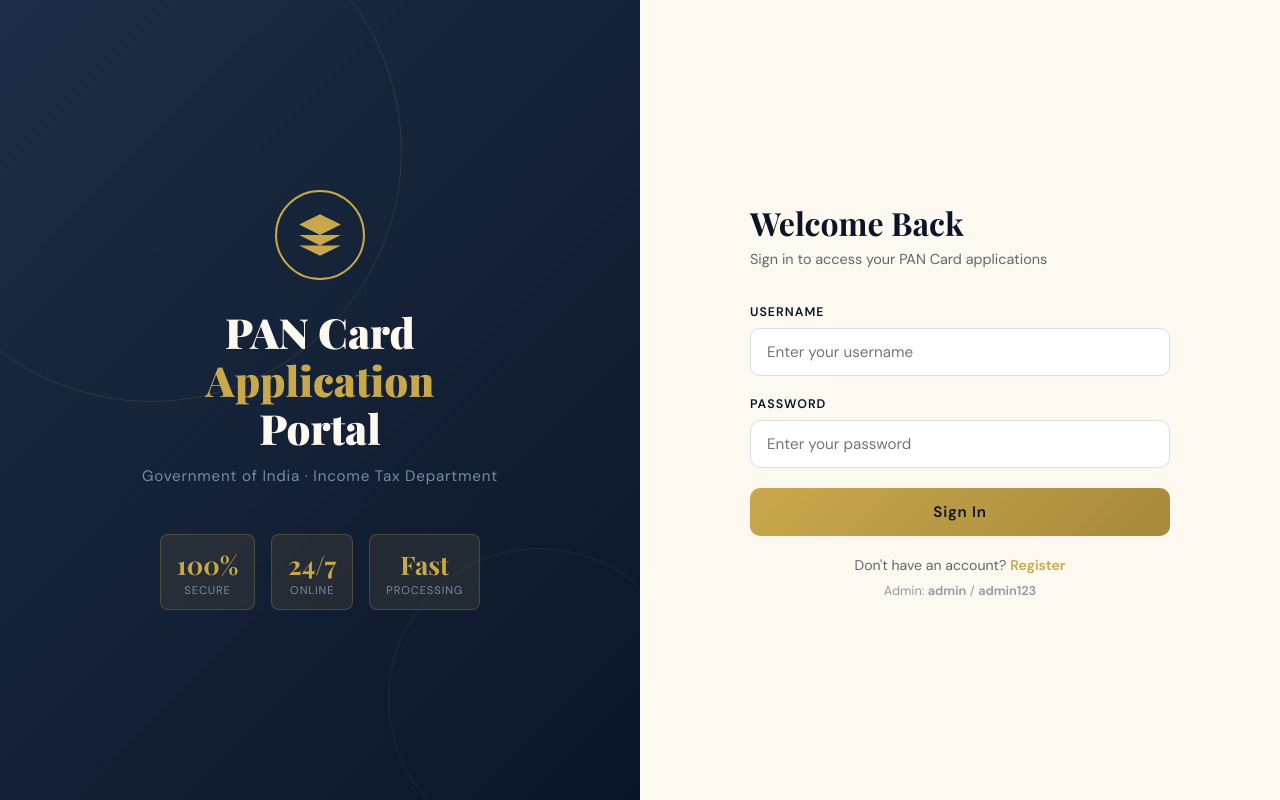
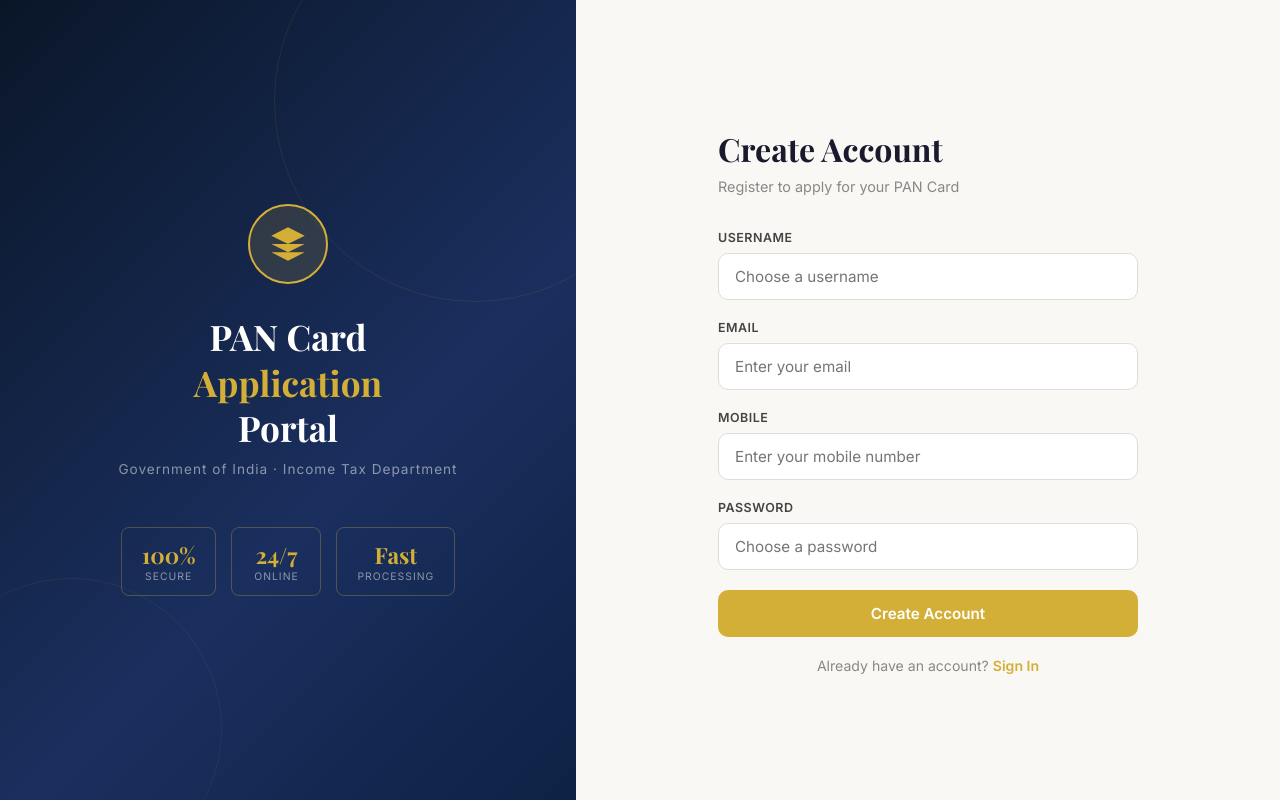
Before and after one commit to Magamin2260/magaminpan, a Flask app: page /register in a window 1280 px wide. Run offline with Flask 3, Linux system fonts and the light colour scheme.

Commit message:
fix register form

```diff
--- a/templates/login.html
+++ b/templates/login.html
@@ -3,64 +3,111 @@
 <head>
 <meta charset="UTF-8">
 <meta name="viewport" content="width=device-width, initial-scale=1.0">
-<title>PAN Card Portal — Login</title>
-<link rel="stylesheet" href="{{ url_for('static', filename='style.css') }}">
+<title>PAN Card Portal - Login</title>
+<link rel="preconnect" href="https://fonts.googleapis.com">
+<link href="https://fonts.googleapis.com/css2?family=Playfair+Display:wght@600;700&family=Inter:wght@300;400;500;600&display=swap" rel="stylesheet">
+<style>
+* { margin: 0; padding: 0; box-sizing: border-box; }
+body { font-family: 'Inter', sans-serif; min-height: 100vh; display: flex; }
+
+.brand-panel {
+    width: 45%;
+    background: linear-gradient(135deg, #0a1628 0%, #1a2f5e 60%, #0d2244 100%);
+    display: flex; flex-direction: column; align-items: center; justify-content: center;
+    padding: 60px 40px; position: relative; overflow: hidden;
+}
+.brand-panel::before {
+    content: ''; position: absolute; width: 400px; height: 400px;
+    border: 1px solid rgba(212,175,55,0.1); border-radius: 50%;
+    top: -100px; right: -100px;
+}
+.brand-panel::after {
+    content: ''; position: absolute; width: 300px; height: 300px;
+    border: 1px solid rgba(212,175,55,0.08); border-radius: 50%;
+    bottom: -80px; left: -80px;
+}
+.logo { width: 80px; height: 80px; background: rgba(212,175,55,0.15);
+    border: 2px solid #d4af37; border-radius: 50%; display: flex;
+    align-items: center; justify-content: center; margin-bottom: 30px; }
+.logo svg { width: 40px; height: 40px; fill: #d4af37; }
+.brand-title { font-family: 'Playfair Display', serif; font-size: 2.2rem;
+    color: white; text-align: center; line-height: 1.3; margin-bottom: 10px; }
+.brand-title span { color: #d4af37; }
+.brand-subtitle { color: rgba(255,255,255,0.5); font-size: 0.85rem;
+    text-align: center; margin-bottom: 50px; letter-spacing: 1px; }
+.badges { display: flex; gap: 15px; flex-wrap: wrap; justify-content: center; }
+.badge { border: 1px solid rgba(212,175,55,0.3); border-radius: 8px;
+    padding: 12px 20px; text-align: center; min-width: 90px; }
+.badge-num { font-family: 'Playfair Display', serif; font-size: 1.4rem;
+    color: #d4af37; font-weight: 700; }
+.badge-label { font-size: 0.65rem; color: rgba(255,255,255,0.5);
+    letter-spacing: 1px; text-transform: uppercase; }
+
+.form-panel {
+    width: 55%; background: #faf8f4;
+    display: flex; align-items: center; justify-content: center; padding: 60px 40px;
+}
+.form-box { width: 100%; max-width: 420px; }
+.form-title { font-family: 'Playfair Display', serif; font-size: 2rem;
+    color: #1a1a2e; margin-bottom: 8px; }
+.form-subtitle { color: #888; font-size: 0.9rem; margin-bottom: 35px; }
+
+.flash { padding: 12px 16px; border-radius: 8px; margin-bottom: 20px; font-size: 0.88rem; }
+.flash.error { background: #fef2f2; color: #dc2626; border: 1px solid #fecaca; }
+.flash.success { background: #f0fdf4; color: #16a34a; border: 1px solid #bbf7d0; }
+
+.form-group { margin-bottom: 20px; }
+label { display: block; font-size: 0.78rem; font-weight: 600;
+    color: #444; letter-spacing: 0.5px; text-transform: uppercase; margin-bottom: 8px; }
+input { width: 100%; padding: 13px 16px; border: 1.5px solid #e0ddd8;
+    border-radius: 10px; font-size: 0.95rem; font-family: 'Inter', sans-serif;
+    background: white; transition: all 0.2s; outline: none; color: #1a1a2e; }
+input:focus { border-color: #d4af37; box-shadow: 0 0 0 3px rgba(212,175,55,0.1); }
+
+.btn-primary { width: 100%; padding: 14px; background: #d4af37;
+    color: white; border: none; border-radius: 10px; font-size: 0.95rem;
+    font-weight: 600; cursor: pointer; transition: all 0.2s; font-family: 'Inter', sans-serif; }
+.btn-primary:hover { background: #b8962e; transform: translateY(-1px); }
+
+.switch-link { text-align: center; margin-top: 20px; font-size: 0.88rem; color: #888; }
+.switch-link a { color: #d4af37; font-weight: 600; text-decoration: none; }
+.switch-link a:hover { text-decoration: underline; }
+
+.admin-hint { text-align: center; margin-top: 12px; font-size: 0.78rem; color: #bbb; }
+
+/* Toggle forms */
+#register-form { display: none; }
+</style>
 </head>
 <body>
-<div class="auth-wrapper">
-  <!-- Brand Side -->
-  <div class="auth-brand">
-    <div class="brand-emblem">
-      <svg viewBox="0 0 24 24" xmlns="http://www.w3.org/2000/svg">
-        <path d="M12 2L2 7l10 5 10-5-10-5zM2 17l10 5 10-5M2 12l10 5 10-5"/>
-      </svg>
+
+<div class="brand-panel">
+    <div class="logo">
+        <svg viewBox="0 0 24 24"><path d="M12 2L2 7l10 5 10-5-10-5zM2 17l10 5 10-5M2 12l10 5 10-5"/></svg>
     </div>
-    <div class="brand-title">PAN Card<br><span>Application</span><br>Portal</div>
-    <div class="brand-sub">Government of India · Income Tax Department</div>
-    <div class="brand-badges">
-      <div class="badge-item">
-        <div class="badge-num">100%</div>
-        <div class="badge-label">Secure</div>
-      </div>
-      <div class="badge-item">
-        <div class="badge-num">24/7</div>
-        <div class="badge-label">Online</div>
-      </div>
-      <div class="badge-item">
-        <div class="badge-num">Fast</div>
-        <div class="badge-label">Processing</div>
-      </div>
+    <h1 class="brand-title">PAN Card<br><span>Application</span><br>Portal</h1>
+    <p class="brand-subtitle">Government of India · Income Tax Department</p>
+    <div class="badges">
+        <div class="badge"><div class="badge-num">100%</div><div class="badge-label">Secure</div></div>
+        <div class="badge"><div class="badge-num">24/7</div><div class="badge-label">Online</div></div>
+        <div class="badge"><div class="badge-num">Fast</div><div class="badge-label">Processing</div></div>
     </div>
 </div>
 
-  <!-- Form Side -->
-  <div class="auth-form-side">
-    <div class="auth-box">
-      {% if register %}
-        <h2>Create Account</h2>
-        <p>Register to apply for your PAN Card online</p>
-        {% with msgs = get_flashed_messages() %}
-          {% if msgs %}<div class="flash-msg">{{ msgs[0] }}</div>{% endif %}
+<div class="form-panel">
+    <div class="form-box">
+
+        {% with messages = get_flashed_messages(with_categories=true) %}
+        {% for category, message in messages %}
+        <div class="flash {{ category }}">{{ message }}</div>
+        {% endfor %}
         {% endwith %}
-        <form method="POST" action="{{ url_for('register') }}">
-          <div class="form-group">
-            <label>Username</label>
-            <input type="text" name="username" placeholder="Choose a username" required>
-          </div>
-          <div class="form-group">
-            <label>Password</label>
-            <input type="password" name="password" placeholder="Create a password" required>
-          </div>
-          <button type="submit" class="btn-primary">Create Account</button>
-        </form>
-        <div class="auth-switch">Already have an account? <a href="{{ url_for('login') }}">Sign In</a></div>
-      {% else %}
-        <h2>Welcome Back</h2>
-        <p>Sign in to access your PAN Card applications</p>
-        {% with msgs = get_flashed_messages() %}
-          {% if msgs %}<div class="flash-msg">{{ msgs[0] }}</div>{% endif %}
-        {% endwith %}
-        <form method="POST" action="{{ url_for('login') }}">
+
+        <!-- LOGIN FORM -->
+        <div id="login-form">
+            <h2 class="form-title">Welcome Back</h2>
+            <p class="form-subtitle">Sign in to access your PAN Card applications</p>
+            <form method="POST" action="/login">
                 <div class="form-group">
                     <label>Username</label>
                     <input type="text" name="username" placeholder="Enter your username" required>
@@ -71,13 +118,57 @@
                 </div>
                 <button type="submit" class="btn-primary">Sign In</button>
             </form>
-        <div class="auth-switch">Don't have an account? <a href="{{ url_for('register') }}">Register</a></div>
-        <div class="auth-switch" style="margin-top:8px; font-size:0.8rem; color:#999;">
-          Admin: <strong>admin</strong> / <strong>admin123</strong>
+            <div class="switch-link">
+                Don't have an account? <a href="#" onclick="showRegister()">Register</a>
             </div>
-      {% endif %}
+            <div class="admin-hint">Admin: admin / admin123</div>
+        </div>
+
+        <!-- REGISTER FORM -->
+        <div id="register-form">
+            <h2 class="form-title">Create Account</h2>
+            <p class="form-subtitle">Register to apply for your PAN Card</p>
+            <form method="POST" action="/register">
+                <div class="form-group">
+                    <label>Username</label>
+                    <input type="text" name="username" placeholder="Choose a username" required>
+                </div>
+                <div class="form-group">
+                    <label>Email</label>
+                    <input type="email" name="email" placeholder="Enter your email">
+                </div>
+                <div class="form-group">
+                    <label>Mobile</label>
+                    <input type="text" name="mobile" placeholder="Enter your mobile number">
+                </div>
+                <div class="form-group">
+                    <label>Password</label>
+                    <input type="password" name="password" placeholder="Choose a password" required>
+                </div>
+                <button type="submit" class="btn-primary">Create Account</button>
+            </form>
+            <div class="switch-link">
+                Already have an account? <a href="#" onclick="showLogin()">Sign In</a>
             </div>
         </div>
+
     </div>
+</div>
+
+<script>
+// Show register if URL is /register
+if (window.location.pathname === '/register') showRegister();
+
+function showRegister() {
+    document.getElementById('login-form').style.display = 'none';
+    document.getElementById('register-form').style.display = 'block';
+    history.pushState({}, '', '/register');
+}
+function showLogin() {
+    document.getElementById('register-form').style.display = 'none';
+    document.getElementById('login-form').style.display = 'block';
+    history.pushState({}, '', '/login');
+}
+</script>
 </body>
 </html>
```
Lines whose indentation alone changed are shown as unchanged.
